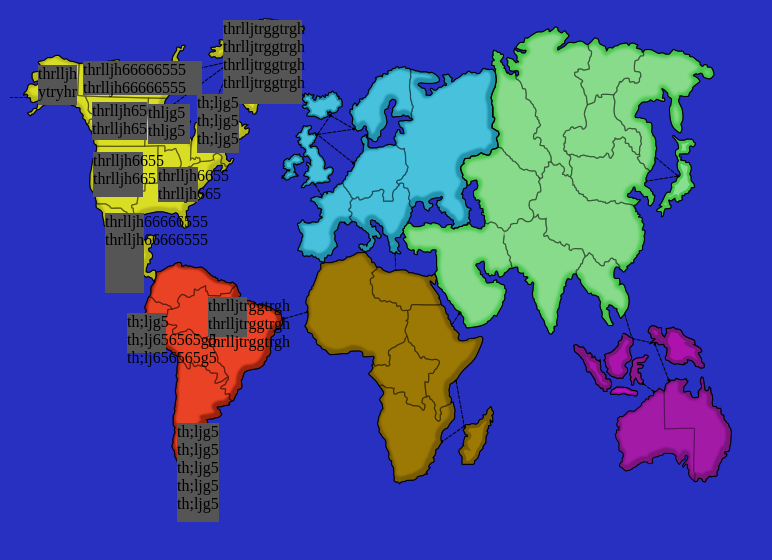
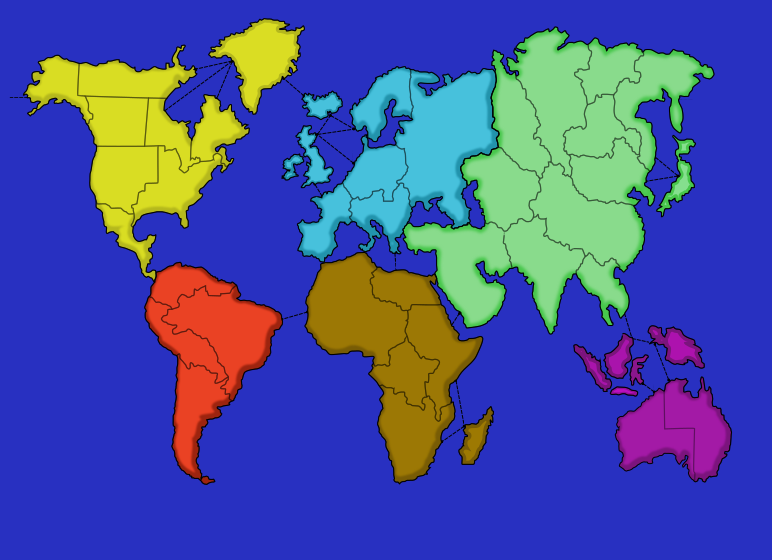
Before and after one commit to JesterOrNot/Risk2.0, a website: page static/main.html in a window 1280 px wide. Shown: the whole page, without its empty margins (0-772 px from the left). Drawn offline with Linux system fonts and the light colour scheme.

Commit message:
fix opacity

```diff
--- a/static/main.html
+++ b/static/main.html
@@ -42,7 +42,7 @@
 	#AlaskaHitBox {
 		height: 40px;
 		width: 39px;
-		opacity: 1;
+		opacity: 0;
 		position: relative;
 		top: 57px;
 		left: 30px;
@@ -52,7 +52,7 @@
 	#PeruHitBox {
 		height: 40px;
 		width: 39px;
-		opacity: 1;
+		opacity: 0;
 		position: relative;
 		top: -190px;
 		left: 119px;
@@ -62,7 +62,7 @@
 	#BrazilHitBox {
 		height: 40px;
 		width: 39px;
-		opacity: 1;
+		opacity: 0;
 		position: relative;
 		top: -67px;
 		left: 200px;
@@ -72,7 +72,7 @@
 	#WesternUSAHitBox {
 		height: 45px;
 		width: 50px;
-		opacity: 1;
+		opacity: 0;
 		position: relative;
 		top: -10px;
 		left: 85px;
@@ -82,7 +82,7 @@
 	#EasternUSAHitBox {
 		height: 35px;
 		width: 40px;
-		opacity: 1;
+		opacity: 0;
 		position: relative;
 		top: -40px;
 		left: 150px;
@@ -92,7 +92,7 @@
 	#CentralAmericaHitBox {
 		height: 80px;
 		width: 39px;
-		opacity: 1;
+		opacity: 0;
 		position: relative;
 		top: 131px;
 		left: 97px;
@@ -102,7 +102,7 @@
 	#NWTerrHitBox {
 		height: 34px;
 		width: 119px;
-		opacity: 1;
+		opacity: 0;
 		position: relative;
 		top: 13px;
 		left: 75px;
@@ -112,7 +112,7 @@
 	#GreenLandHitBox {
 		height: 84px;
 		width: 79px;
-		opacity: 1;
+		opacity: 0;
 		position: relative;
 		top: -260px;
 		left: 215px;
@@ -122,7 +122,7 @@
 	#AlbertaHitBox {
 		height: 38px;
 		width: 55px;
-		opacity: 1;
+		opacity: 0;
 		position: relative;
 		top: -140px;
 		left: 84px;
@@ -132,7 +132,7 @@
 	#OntarioHitBox {
 		height: 40px;
 		width: 42px;
-		opacity: 1;
+		opacity: 0;
 		position: relative;
 		top: -300px;
 		left: 140px;
@@ -142,7 +142,7 @@
 	#QuebecHitBox {
 		height: 59px;
 		width: 42px;
-		opacity: 1;
+		opacity: 0;
 		position: relative;
 		top: -350px;
 		left: 189px;
@@ -152,7 +152,7 @@
 	#ArgentinaHitBox {
 		height: 99px;
 		width: 42px;
-		opacity: 1;
+		opacity: 0;
 		position: relative;
 		top: -120px;
 		left: 169px;
```
